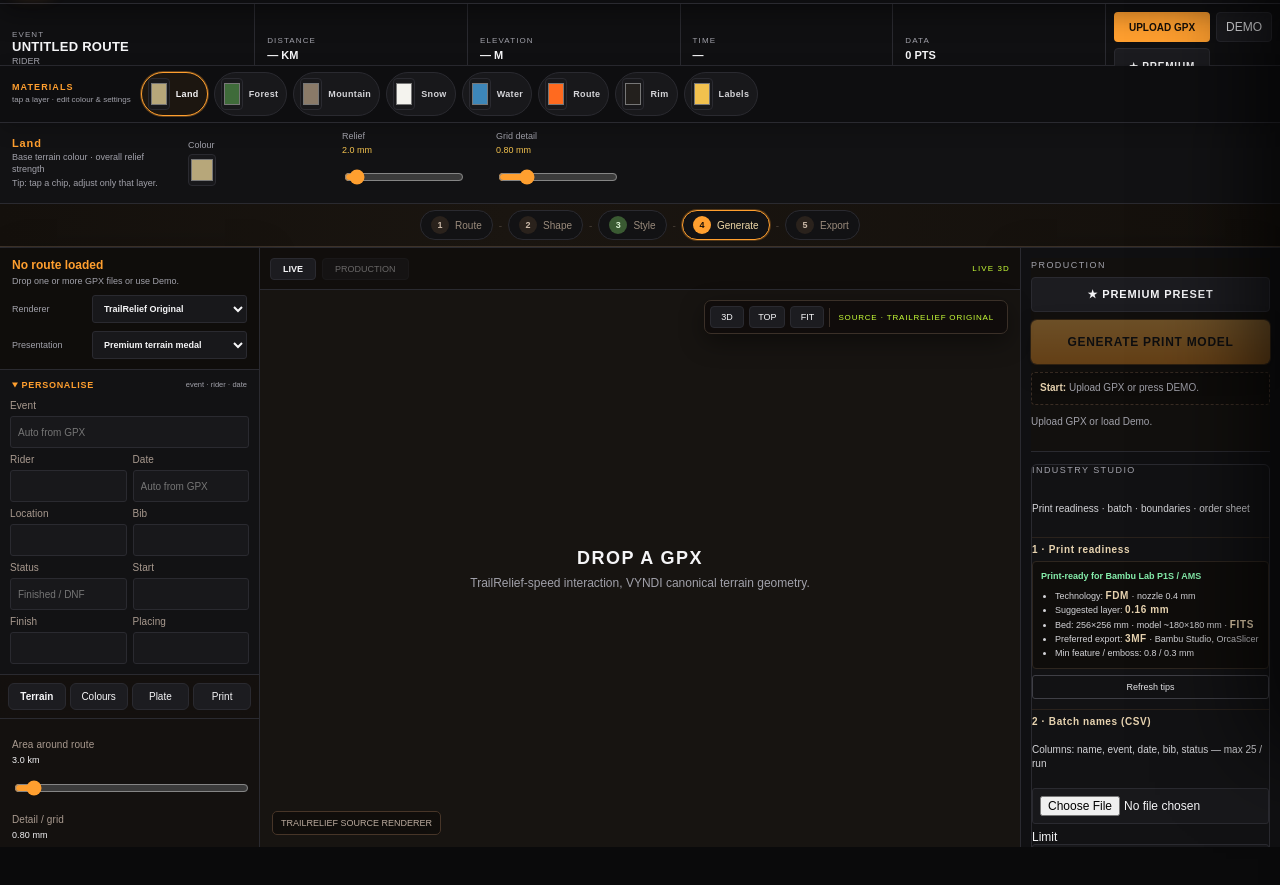
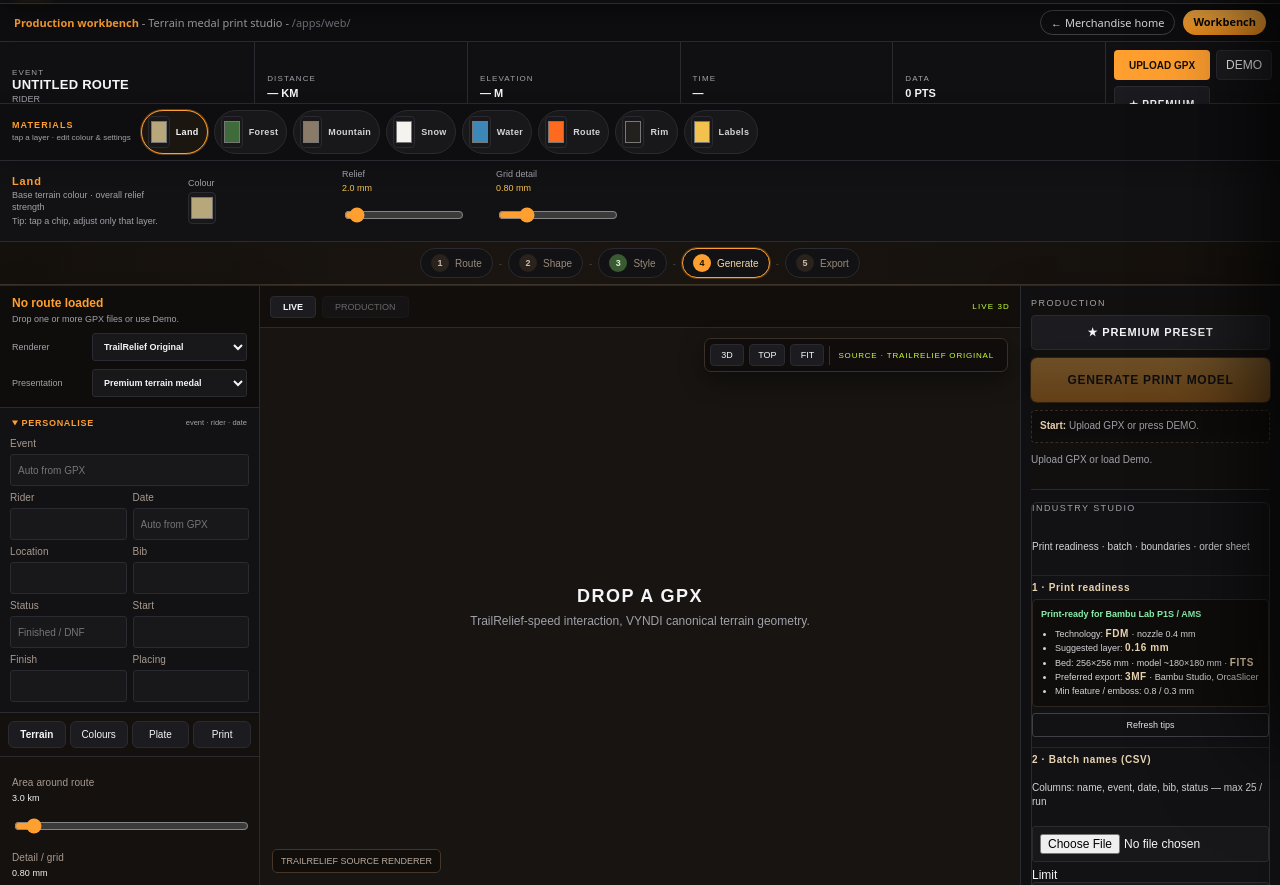
Before and after one commit to shyamsundhar1982/Vyndi-3rd-Diamension, a website with bundled scripts: page apps/web/index.html in a window 1280 px wide. Shown: the part 50-935 px from the top of the page. Before the commit the page ends 897 px from the top, so only its background shows below. Built offline with nearby package versions, Linux system fonts and the light colour scheme.

Commit message:
Workbench path bar; Merchandise -> local merch landing

```diff
--- a/apps/web/index.html
+++ b/apps/web/index.html
@@ -11,9 +11,11 @@
   <header class="topbar">
     <div class="brand"><span class="mark">V3D</span><div><strong>VYNDI 3rd DIAMENSION</strong><small>TRAILRELIEF LIVE · VYNDI PRODUCTION</small></div></div>
     <nav><button id="openAdvanced">Advanced</button><button id="resetView">Reset view</button>
-      <button type="button" id="merchHomeBtn" class="ghost" onclick="location.href='https://vyndi-ride-stories.vayushastr.workers.dev/'">Merchandise</button>
+      <button type="button" id="merchHomeBtn" class="ghost" onclick="location.href='/'">Merchandise</button>
       <button type="button" id="helpOpenBtn" class="ghost">Help</button></nav>
   </header>
+<div id="wb-path-bar" style="display:flex;flex-wrap:wrap;gap:10px;align-items:center;justify-content:space-between;padding:6px 14px;background:#0e0e10;border-bottom:1px solid #2a2a30;font:11px system-ui,sans-serif;color:#a1a1aa"><div><strong style="color:#ff9f2f">Production workbench</strong> - Terrain medal print studio - <span style="color:#71717a">/apps/web/</span></div><div style="display:flex;gap:8px;flex-wrap:wrap"><a href="/" style="color:#e4e4e7;text-decoration:none;border:1px solid #3f3f46;padding:4px 10px;border-radius:999px">&larr; Merchandise home</a><a href="/apps/web/" style="color:#0a0a0b;background:linear-gradient(180deg,#ffb347,#e8891a);text-decoration:none;padding:4px 10px;border-radius:999px;font-weight:700">Workbench</a></div></div>
+
 
   <section class="event-ribbon" aria-label="Route event ribbon">
     <div class="event-id"><span>EVENT</span><strong id="ribbonEvent">UPLOAD A GPX</strong><small id="ribbonRider">RIDER · DATE</small></div>
```
